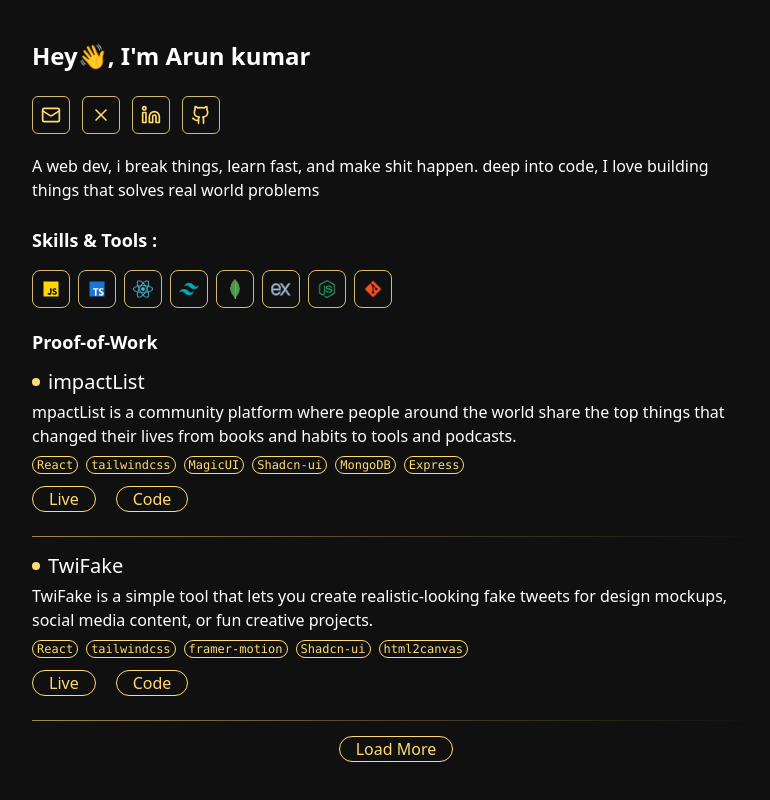
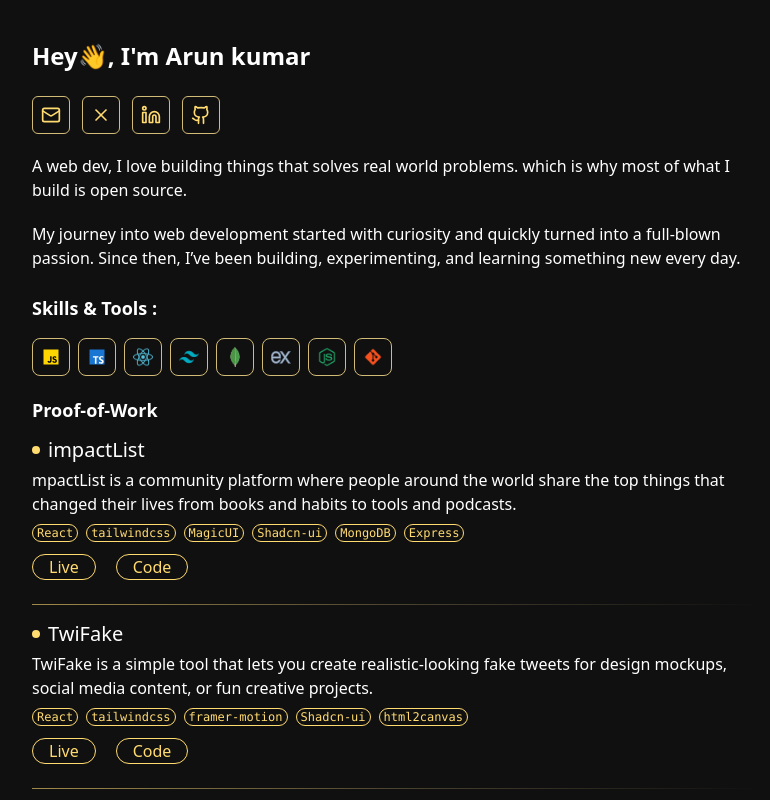
Before and after one commit to hiarun01/my-portfolio, a React (Vite) app: page / in a window 1280 px wide. Shown: the top 800 px of the page, without its empty margins (244-1014 px from the left). Built offline with nearby package versions, Linux system fonts and the light colour scheme.

Commit message:
update about section and contact section

```diff
--- a/src/components/About.jsx
+++ b/src/components/About.jsx
@@ -35,8 +35,13 @@
         </a>
       </div>
       <p className="mt-5 text-1xl ">
-        A web dev, i break things, learn fast, and make shit happen. deep into
-        code, I love building things that solves real world problems
+        A web dev, I love building things that solves real world problems. which
+        is why most of what I build is open source.
+      </p>
+      <p className="mt-5 text-1xl">
+        My journey into web development started with curiosity and quickly
+        turned into a full-blown passion. Since then, I’ve been building,
+        experimenting, and learning something new every day.
       </p>
     </div>
   );
--- a/src/components/Contact.jsx
+++ b/src/components/Contact.jsx
@@ -1,7 +1,7 @@
 const Contact = () => {
   return (
     <div className="mb-4">
-      {/* <h2 className="text-lg font-bold mb-2">Contact</h2> */}
+      <h2 className="text-lg font-bold mb-2">Let’s Connect</h2>
 
       <p className="mt-2 text-1xl ">
         Always happy to connect! Reach out via email or Twitter. I'm open to
```
